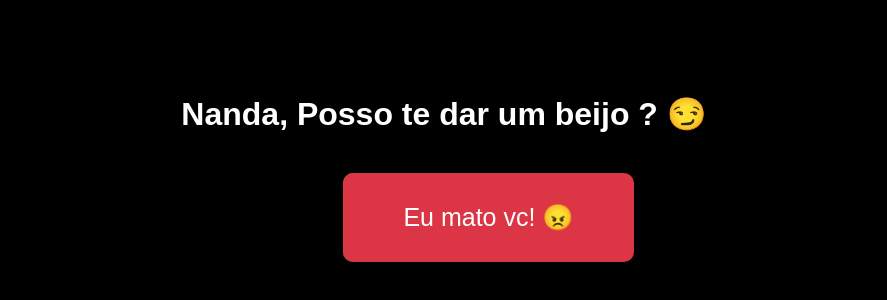
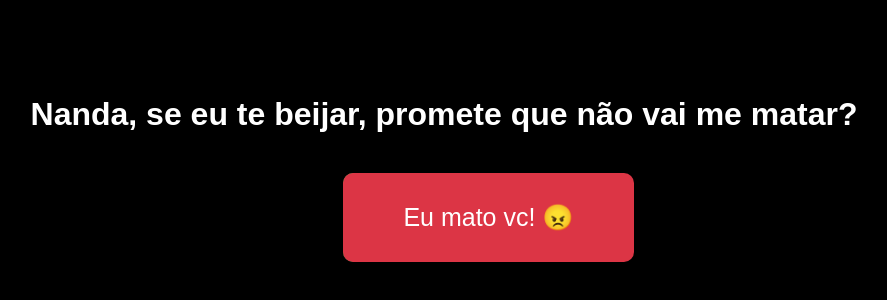
Before and after one commit to Leandr0Cost4/pedido, a plain HTML site: page index.html in a window 1280 px wide. Shown: the part 232-532 px from the top of the page, without its empty margins (196-1083 px from the left). Drawn offline with Linux system fonts and the light colour scheme.

Commit message:
index.html

```diff
--- a/index.html
+++ b/index.html
@@ -72,7 +72,7 @@
   </style>
 </head>
 <body>
-  <h1>Nanda, Posso te dar um beijo ? 😏</h1>
+  <h1>Nanda, se eu te beijar, promete que não vai me matar?</h1>
   <div class="botoes">
     <button id="sim" onclick="comemorar()">Sim 😘</button>
     <button id="nao" type="button">Eu mato vc! 😠</button>
```
